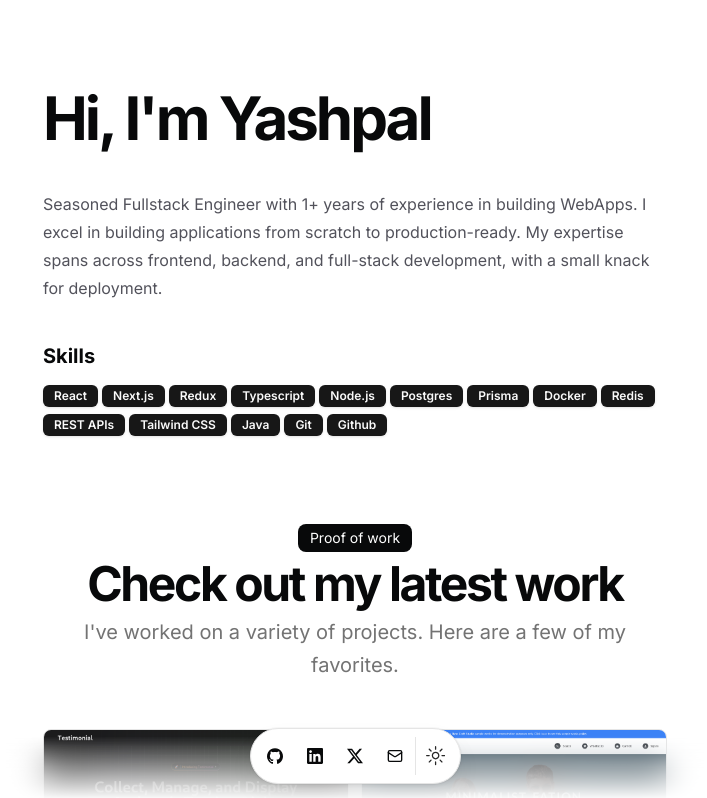
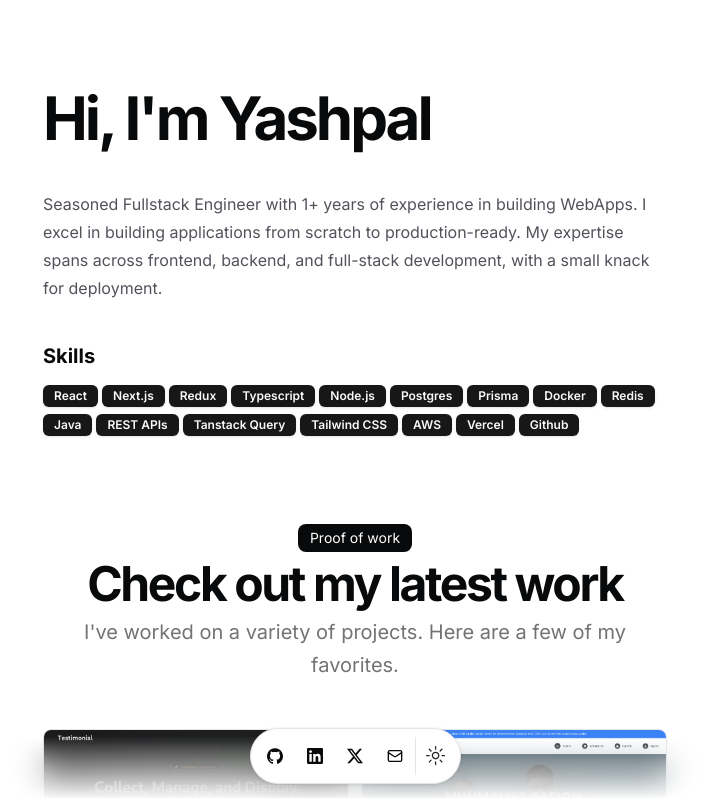
Before and after one commit to yshplsngh/Portfolio-v2, a Next.js app: page / in a window 1280 px wide. Shown: the top 798 px of the page, without its empty margins (285-992 px from the left). Built offline with nearby package versions, Linux system fonts and the light colour scheme.

Commit message:
Update resume.tsx

```diff
--- a/src/data/resume.tsx
+++ b/src/data/resume.tsx
@@ -8,9 +8,6 @@ export const DATA = {
     locationLink: "",
     description:
         "Software Engineer. Passionate about System Architecture, Databases Internals, Language Internals, and Algorithms.",
-    // summary:
-    // "At the end of 2022, I quit my job as a software engineer to go fulltime into building and scaling my own SaaS businesses. In the past, [I pursued a double degree in computer science and business](/#education), [interned at big tech companies in Silicon Valley](https://www.youtube.com/watch?v=d-LJ2e5qKdE), and [competed in over 21 hackathons for fun](/#hackathons). I also had the pleasure of being a part of the first ever in-person cohort of buildspace called [buildspace sf1](https://buildspace.so/sf1).",
-    // summary: "Highly motivated and dependable professional with a diverse background in building scalable Web App. Despite limited work experience, I bring a strong work ethic, adaptability, and a commitment to excellence. With a proven track record of reliability and a dedication to continuous learning.",
     summary:'Seasoned Fullstack Engineer with 1+ years of experience in building WebApps. I excel in building applications from scratch to production-ready. My expertise spans across frontend, backend, and full-stack development, with a small knack for deployment.',
     avatarUrl: "/me.png",
     skills: [
@@ -23,10 +20,12 @@ export const DATA = {
         "Prisma",
         "Docker",
         "Redis",
+        "Java",
         "REST APIs",
+        "Tanstack Query",
         "Tailwind CSS",
-        "Java",
-        "Git",
+        "AWS",
+        "Vercel",
         "Github"
     ],
     // navbar: [
```
